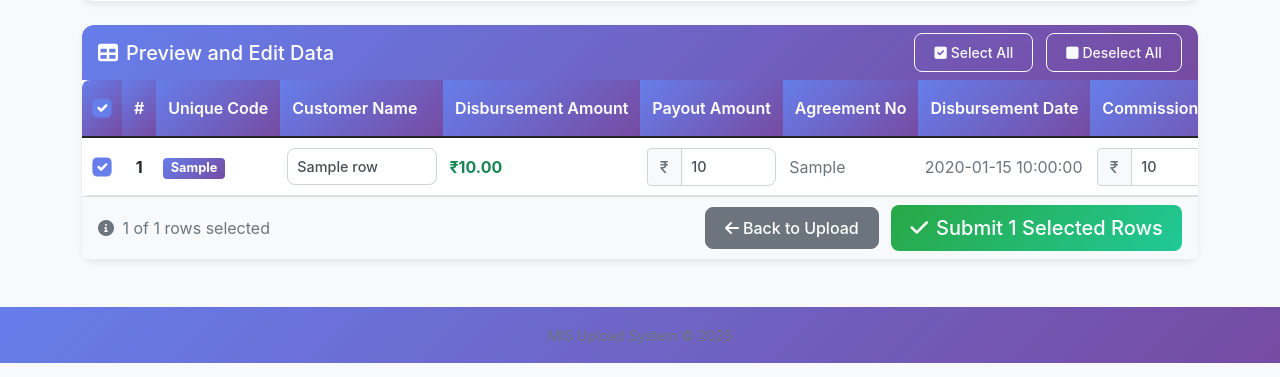
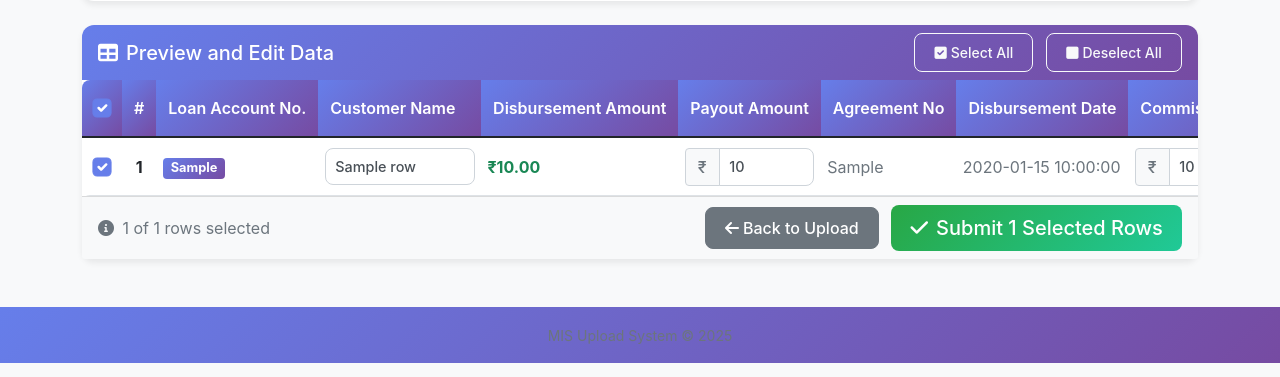
Before and after one commit to saquelainwf/asdf, a Flask app: template templates/preview.html in a window 1280 px wide. Shown: the part 205-582 px from the top of the page. Run offline with Flask 3, Linux system fonts and the light colour scheme; the template is opened without the code that fills it: most values are stand-ins (such as "Sample title", 1, 10 or a date in 2020); some libraries are stand-ins or nearby versions.

Commit message:
table name changed

```diff
--- a/templates/preview.html
+++ b/templates/preview.html
@@ -55,7 +55,7 @@
                                         <input type="checkbox" id="masterCheckbox" class="form-check-input">
                                     </th>
                                     <th style="width: 60px; text-align: center;">#</th>
-                                    <th style="min-width: 100px;">Unique Code</th>
+                                    <th style="min-width: 100px;">Loan Account No.</th>
                                     <th style="min-width: 150px;">Customer Name</th>
                                     <th style="min-width: 140px;">Disbursement Amount</th>
                                     <th style="min-width: 120px;">Payout Amount</th>
```
